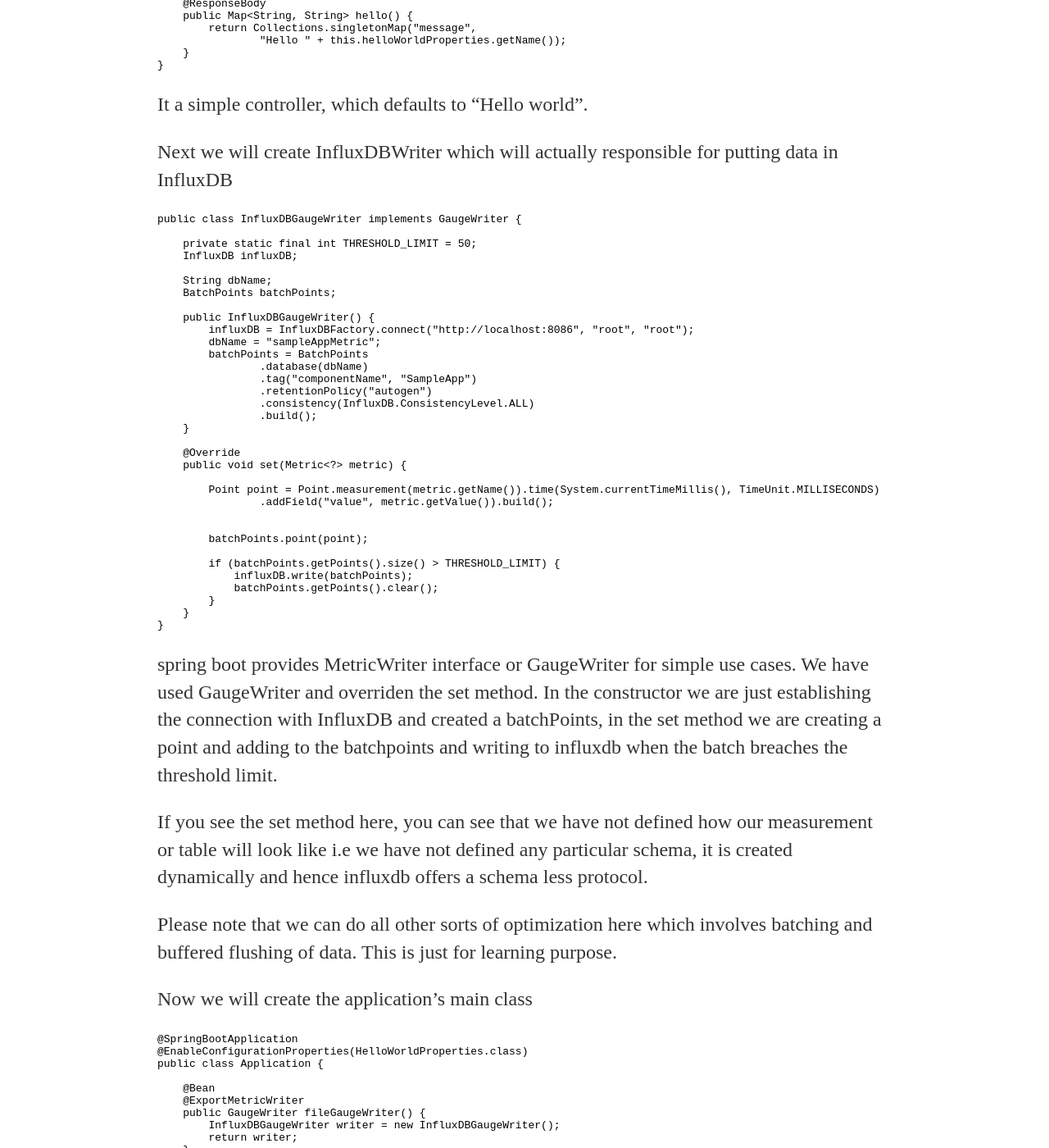
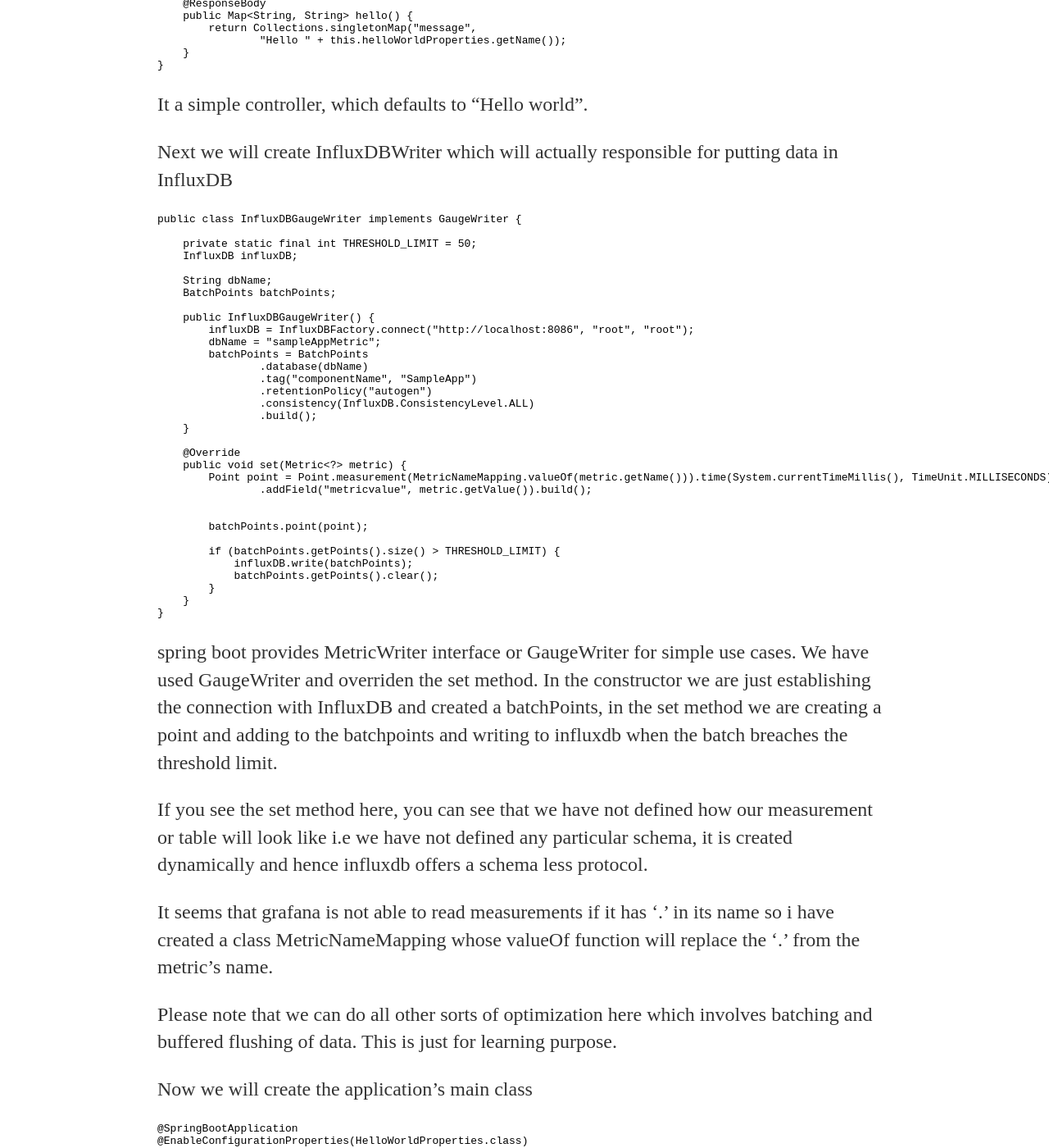
Before and after one commit to AmbujJauhari/AmbujJauhari.github.io, a Jekyll site: the page built from _posts/2017-04-25-Near-real-time-monitoring-with-spring-boot-influxdb-and-grafana.md, in a window 1280 px wide and 1400 px high, scrolled down 3407 px. Shown: the whole window at 82% size. Built offline with Jekyll 4.4.1, drawn with Linux system fonts in a browser that asks for light colours; some of the changed text lies outside the part shown.

Commit message:
Update 2017-04-25-Near-real-time-monitoring-with-spring-boot-influxdb-and-grafana.md

````diff
--- a/_posts/2017-04-25-Near-real-time-monitoring-with-spring-boot-influxdb-and-grafana.md
+++ b/_posts/2017-04-25-Near-real-time-monitoring-with-spring-boot-influxdb-and-grafana.md
@@ -59,6 +59,7 @@ More on grafana [here]
 ## Project setup ##
 
 ### Setting up influx db ###
+
 Lets first bring up influxdb on my local machine. We are using version v1.2.2
 ![](../_images/influxdb.JPG?raw=true)
 
@@ -143,9 +144,8 @@ public class InfluxDBGaugeWriter implements GaugeWriter {
 
     @Override
     public void set(Metric<?> metric) {
-
-        Point point = Point.measurement(metric.getName()).time(System.currentTimeMillis(), TimeUnit.MILLISECONDS)
-                .addField("value", metric.getValue()).build();
+        Point point = Point.measurement(MetricNameMapping.valueOf(metric.getName())).time(System.currentTimeMillis(), TimeUnit.MILLISECONDS)
+                .addField("metricvalue", metric.getValue()).build();
 
 
         batchPoints.point(point);
@@ -162,6 +162,9 @@ spring boot provides MetricWriter interface or GaugeWriter for simple use cases.
 In the constructor we are just establishing the connection with InfluxDB and created a batchPoints, in the set method we are creating a point and adding to the batchpoints and writing to influxdb when the batch breaches the threshold limit.
 
 If you see the set method here, you can see that we have not defined how our measurement or table will look like i.e we have not defined any particular schema, it is created dynamically and hence influxdb offers a schema less protocol.
+
+It seems that grafana is not able to read measurements if it has '.' in its name so i have created a class MetricNameMapping whose valueOf function will replace the '.' from the metric's name.
+
 
 Please note that we can do all other sorts of optimization here which involves batching and buffered flushing of data. This is just for learning purpose.
 
@@ -210,7 +213,9 @@ public class ScheduledMetricsExample {
 }
 ```
 
-So we have created a service class ScheduledMetricsExample and declared a field of type CounterService which is instantiated by spring using the constructor. Spring provides 2 classes CounterService and GaugeService. The CounterService exposes increment, decrement and reset methods; the GaugeService provides a submit method. We are using a counterservice here for incrementing custom.metrics.value every 1min.
+So we have created a service class ScheduledMetricsExample and declared a field of type CounterService which is instantiated by spring using the constructor. Spring provides 2 classes CounterService and GaugeService. The CounterService exposes increment, decrement and reset methods; the GaugeService provides a submit method.
+
+We are using a counterservice here for incrementing custom.metrics.value every 1min.
 
 
 Now lets create the application.properties file in resources which wil define the portno. for our application and the management port for our application.
````
Also changed, not shown: other parts of _posts/2017-04-25-Near-real-time-monitoring-with-spring-boot-influxdb-and-grafana.md (+14 -3 lines).
